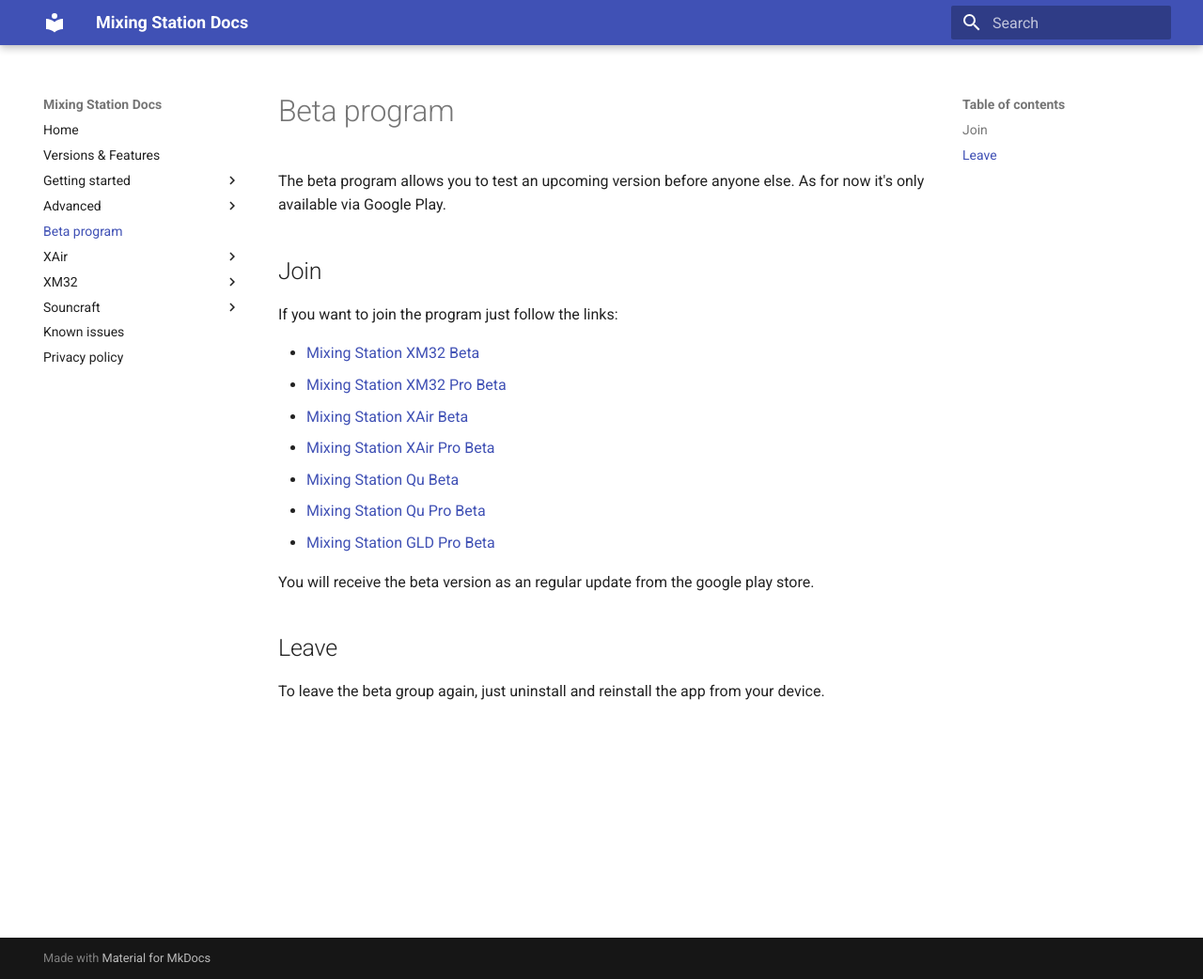
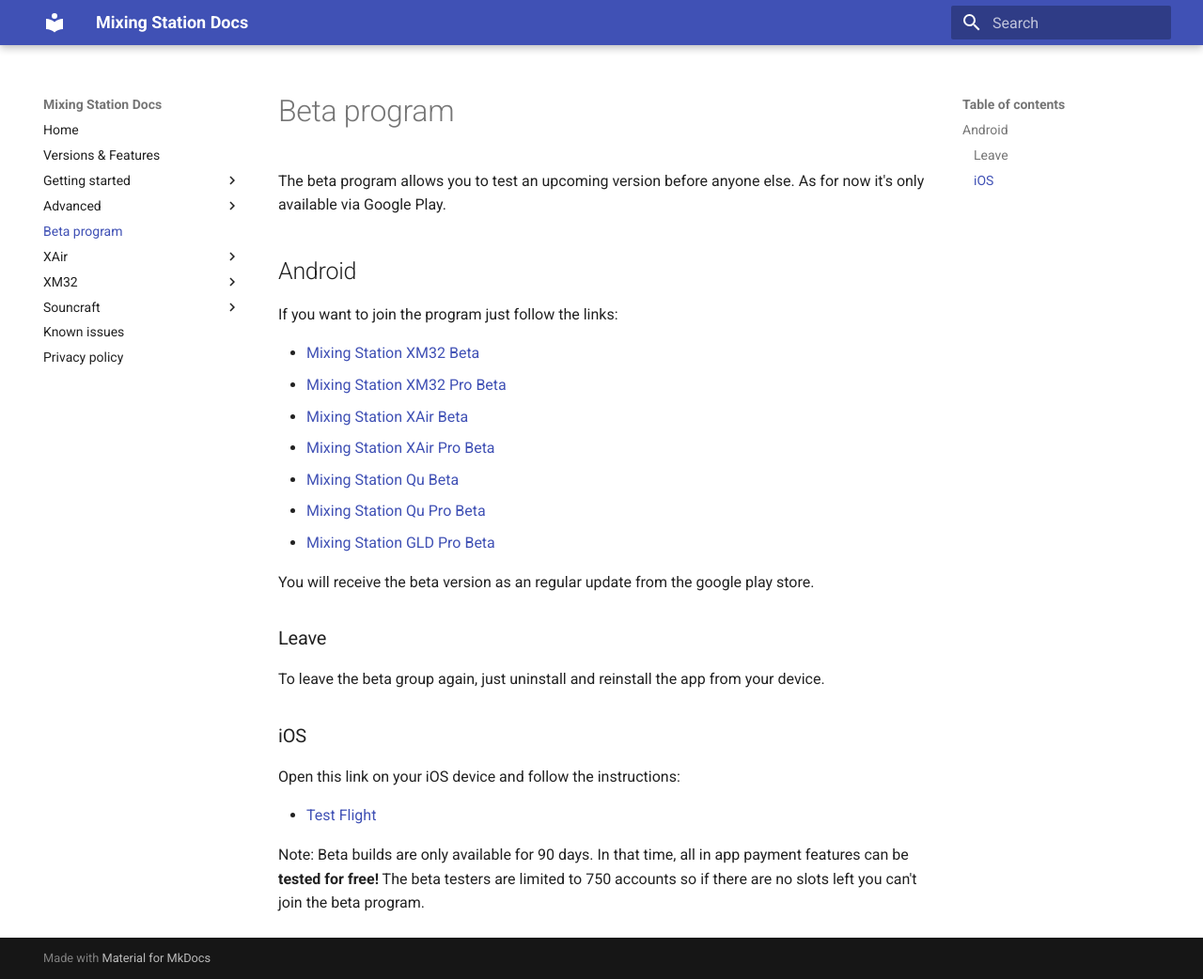
Before and after one commit to davidgiga1993/mixing-station-docs, an MkDocs documentation site: the page built from docs/beta.md, in a window 1280 px wide and 1042 px high. Shown: the whole window at 94% size. Built offline with MkDocs 1.6.1 and Material for MkDocs 9.7.7, drawn with Linux system fonts in a browser that asks for light colours.

Commit message:
Add test flight link to beta page

```diff
--- a/docs/beta.md
+++ b/docs/beta.md
@@ -2,7 +2,7 @@
 The beta program allows you to test an upcoming version before anyone else.
 As for now it's only available via Google Play.
 
-## Join
+## Android
 If you want to join the program just follow the links:
 
 - [Mixing Station XM32 Beta](https://play.google.com/apps/testing/com.davidgiga1993.mixingstation)
@@ -15,5 +15,13 @@
 
 You will receive the beta version as an regular update from the google play store.
 
-## Leave
+### Leave
 To leave the beta group again, just uninstall and reinstall the app from your device.
+
+### iOS
+Open this link on your iOS device and follow the instructions:
+
+- [Test Flight](https://testflight.apple.com/join/lsd9mugy)
+
+Note: Beta builds are only available for 90 days. In that time, all in app payment features can be **tested for free!**
+The beta testers are limited to 750 accounts so if there are no slots left you can't join the beta program.
```
